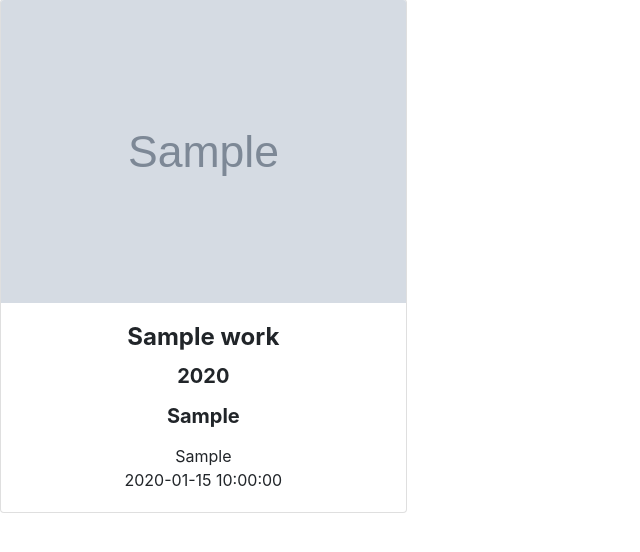
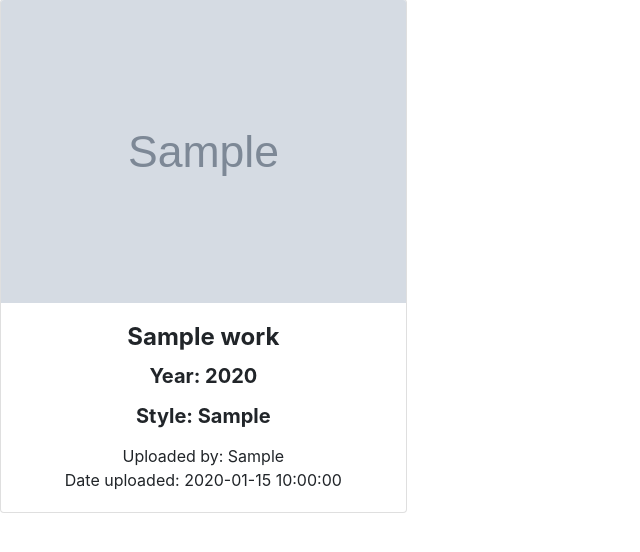
Before and after one commit to samlaubscher/Bristol-Blackbook, a Flask app: page / in a window 1280 px wide. Shown: the part 113-665 px from the top of the page, without its empty margins (0-640 px from the left). Run offline with Flask 2, Linux system fonts and the light colour scheme; grey boxes marked "Sample" are stand-in pictures; a database or web service that is not in the repository returns one stand-in record (values such as "Sample title"); some libraries are stand-ins or nearby versions.

Commit message:
Update index panel info

```diff
--- a/templates/works.html
+++ b/templates/works.html
@@ -5,9 +5,7 @@
     {% for work in works %}
         <div class="row">
             <div class="col-4">
-                <!-- Card Wider -->
                 <div class="card card-cascade wider">
-                    <!-- Card image -->
                     <div class="view view-cascade overlay">
                             <img class="card-img-top"
                                 src="{{ work.image_url }}" alt="Graffiti Image">
@@ -15,17 +13,13 @@
                             <div class="mask rgba-white-slight"></div>
                         </a>
                     </div>
-                    <!-- Card content -->
                     <div class="card-body card-body-cascade text-center">
-                        <!-- Title -->
                         <h4 class="card-title"><strong>{{ work.artist_name }}</strong></h4>
-                        <!-- Subtitle -->
-                        <h5 class="blue-text pb-2"><strong>{{ work.year_painted }}</strong></h5>
-                        <h5 class="blue-text pb-2"><strong>{{ work.style_type }}</strong></h5>
-                        <!-- Text -->
+                        <h5 class="blue-text pb-2"><strong>Year: {{ work.year_painted }}</strong></h5>
+                        <h5 class="blue-text pb-2"><strong>Style: {{ work.style_type }}</strong></h5>
                         <p class="card-text">
-                            {{ work.submitted_by }}<br>
-                            {{ work.submission_date }}<br>
+                            Uploaded by: {{ work.submitted_by }}<br>
+                            Date uploaded: {{ work.submission_date }}<br>
                         </p>
                     </div>
                 </div>
```
